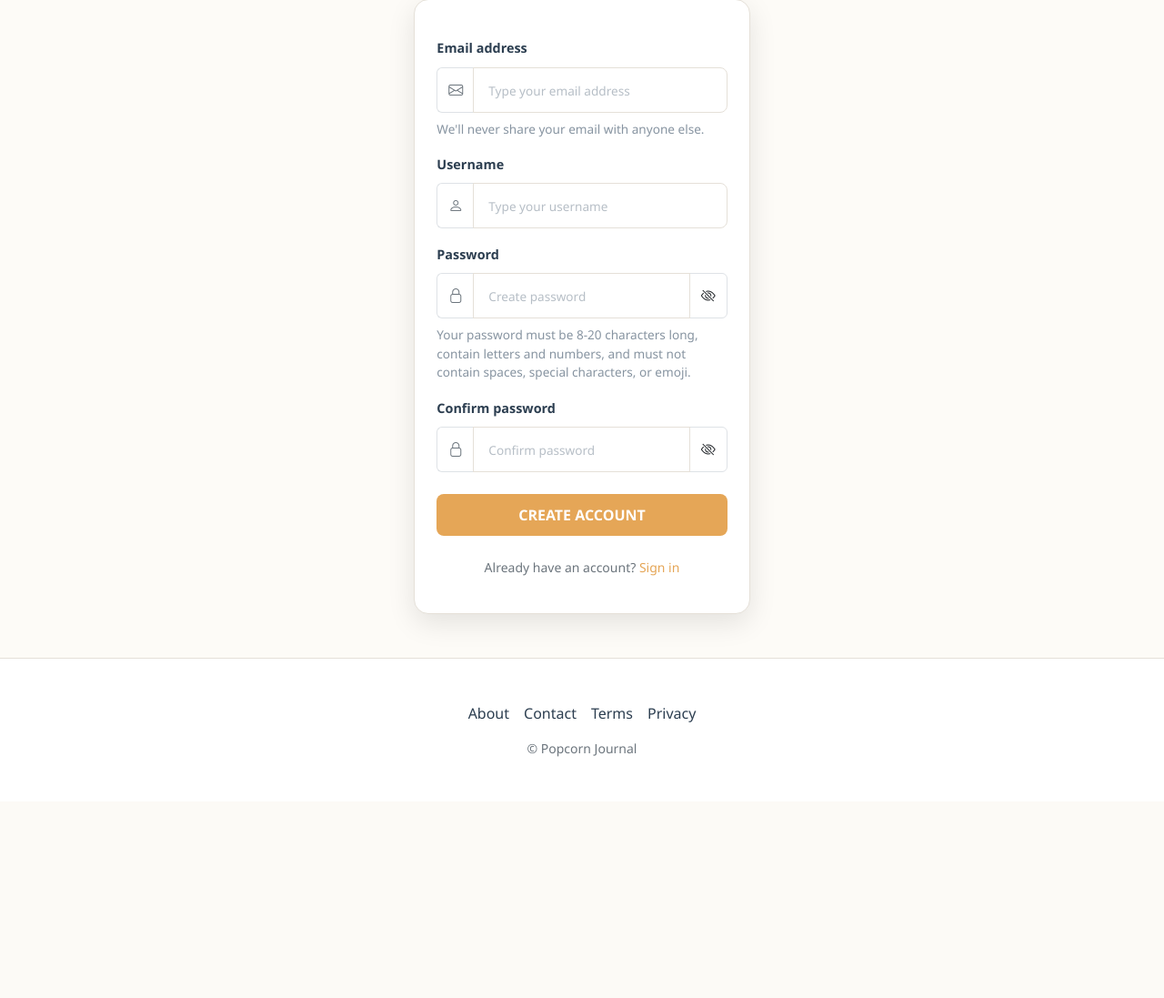
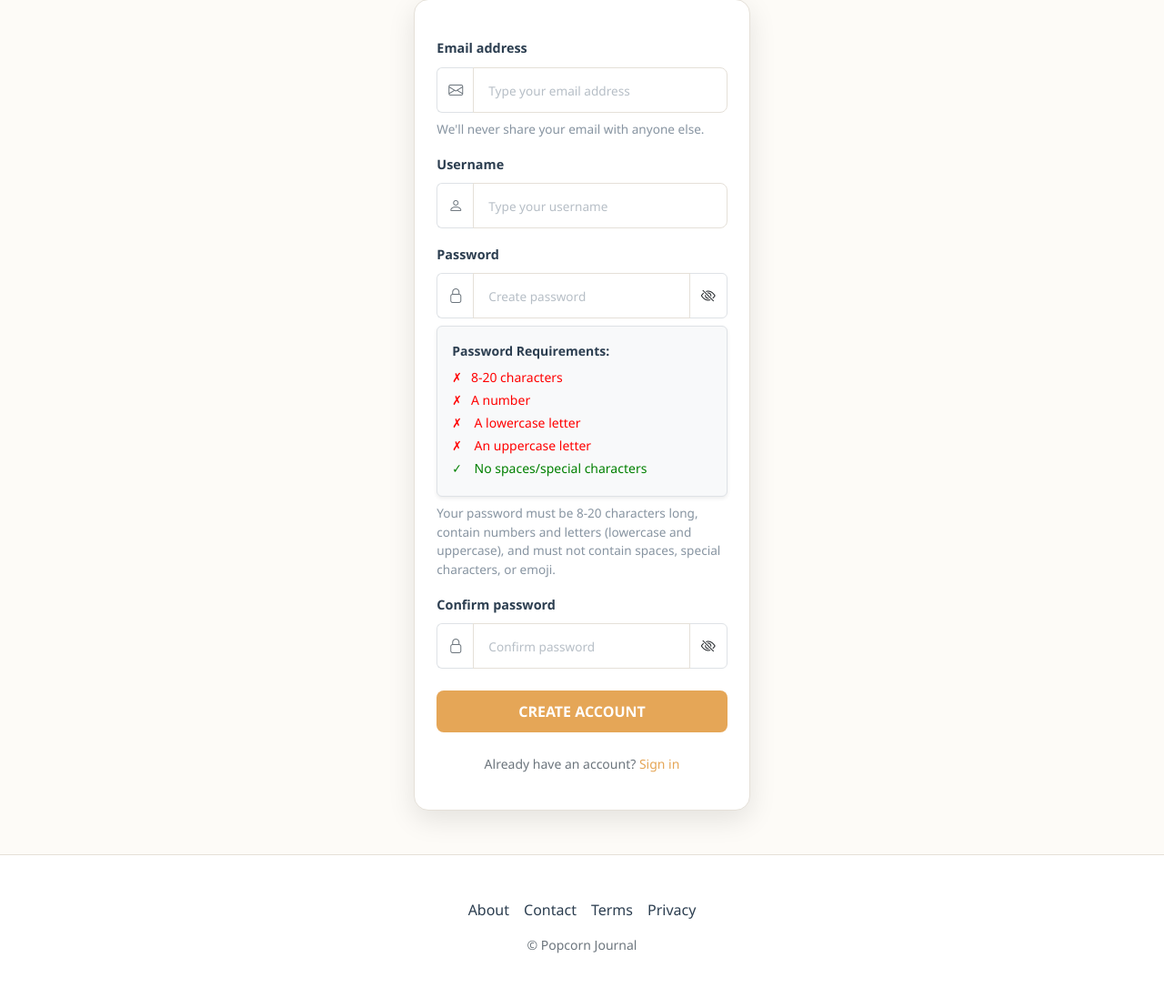
Before and after one commit to jennifernhle/CITS3403-Project, a Python web app: template app/templates/register.html in a window 1280 px wide. Shown: the part 175-1272 px from the top of the page at 91% size. Before the commit the page ends 1007 px from the top, so only its background shows below. Run offline with Jinja, Linux system fonts and the light colour scheme; the template is opened without the code that fills it, so the values that code supplies are empty.

Commit message:
feat: Implemented real-time password requirement tracking and UI feedback to ensure secure registration process, and CSS visual elements for success/error states for password validation

```diff
--- a/app/static/css/styles.css
+++ b/app/static/css/styles.css
@@ -186,3 +186,37 @@ body {
   opacity: 0.4;
   transition: opacity 0.2s ease;
 }
+
+.valid {
+  color: green;
+}
+
+.invalid {
+  color: red;
+}
+
+.valid::before {
+  /* UTF-8 Dingbats - check mark symbol */
+  content: "\2713";
+  margin-right: 10px;
+}
+
+.invalid::before {
+  /* UTF-8 Dingbats - X symbol */
+  content: "\2717";
+  margin-right: 10px;
+}
+
+#passwordError.success {
+  color: green;
+  line-height: 1.5;
+  margin-top: 0.5rem;
+  font-size: 0.85rem;
+}
+
+#passwordError.error {
+  color: red;
+  line-height: 1.5;
+  margin-top: 0.5rem;
+  font-size: 0.85rem;
+}
--- a/app/static/js/auth.js
+++ b/app/static/js/auth.js
@@ -14,3 +14,135 @@ togglePassword.forEach((button) => {
     }
   });
 });
+
+// Password requirements validation
+const passwordInput = document.getElementById("login-password");
+const messageBox = document.getElementById("password-requirements");
+
+if (passwordInput && messageBox) {
+  const lowerCase = document.getElementById("lowerCase");
+  const upperCase = document.getElementById("upperCase");
+  const number = document.getElementById("number");
+  const length = document.getElementById("length");
+  const specialCheck = document.getElementById("specialCheck");
+
+  passwordInput.onfocus = function () {
+    messageBox.style.display = "block";
+  };
+
+  passwordInput.onblur = function () {
+    messageBox.style.display = "none";
+  };
+
+  passwordInput.onkeyup = function () {
+    const lowerCaseLetters = /[a-z]/g;
+    if (passwordInput.value.match(lowerCaseLetters)) {
+      lowerCase.classList.remove("invalid");
+      lowerCase.classList.add("valid");
+    } else {
+      lowerCase.classList.remove("valid");
+      lowerCase.classList.add("invalid");
+    }
+
+    const upperCaseLetters = /[A-Z]/g;
+    if (passwordInput.value.match(upperCaseLetters)) {
+      upperCase.classList.remove("invalid");
+      upperCase.classList.add("valid");
+    } else {
+      upperCase.classList.remove("valid");
+      upperCase.classList.add("invalid");
+    }
+
+    const numbers = /[0-9]/g;
+    if (passwordInput.value.match(numbers)) {
+      number.classList.remove("invalid");
+      number.classList.add("valid");
+    } else {
+      number.classList.remove("valid");
+      number.classList.add("invalid");
+    }
+
+    if (passwordInput.value.length >= 8 && passwordInput.value.length <= 20) {
+      length.classList.remove("invalid");
+      length.classList.add("valid");
+    } else {
+      length.classList.remove("valid");
+      length.classList.add("invalid");
+    }
+
+    const forbiddenChars = /[^a-zA-Z0-9]/g;
+    if (!forbiddenChars.test(passwordInput.value)) {
+      specialCheck.classList.remove("invalid");
+      specialCheck.classList.add("valid");
+    } else {
+      specialCheck.classList.remove("valid");
+      specialCheck.classList.add("invalid");
+    }
+  };
+}
+
+// Submission validation
+function validateForm() {
+  const username = document.getElementById("username");
+  const password = document.getElementById("login-password");
+  const confirmPassword = document.getElementById("confirm-password");
+  const submitBtn = document.getElementById("submitBtn");
+  const errorElement = document.getElementById("passwordError");
+
+  let isValid = true;
+  let usernameVal = "";
+  let passwordVal = "";
+  let confirmPasswordVal = "";
+
+  if (username) {
+    usernameVal = username.value;
+  } else {
+    usernameVal = "guest";
+  }
+
+  if (password) {
+    passwordVal = password.value;
+  }
+
+  if (confirmPassword) {
+    confirmPasswordVal = confirmPassword.value;
+  }
+
+  if (!username || !password) {
+    isValid = false;
+  }
+
+  if (confirmPassword) {
+    if (confirmPasswordVal.length > 0) {
+      if (passwordVal != confirmPasswordVal) {
+        errorElement.textContent = "Passwords do not match";
+        errorElement.classList.remove("success");
+        errorElement.classList.add("error");
+        isValid = false;
+      } else {
+        errorElement.textContent = "Passwords match";
+        errorElement.classList.remove("error");
+        errorElement.classList.add("success");
+      }
+    } else {
+      errorElement.textContent = "";
+      isValid = false;
+    }
+  }
+  if (submitBtn) {
+    if (isValid) {
+      submitBtn.classList.add("enabled");
+      submitBtn.disabled = false;
+    } else {
+      submitBtn.classList.remove("enabled");
+      submitBtn.disabled = true;
+    }
+  }
+}
+
+const authForm =
+  document.getElementById("registration-form") ||
+  document.getElementById("login-form");
+if (authForm) {
+  authForm.addEventListener("input", validateForm);
+}
--- a/app/templates/register.html
+++ b/app/templates/register.html
@@ -82,6 +82,7 @@
                   id="login-email"
                   aria-describedby="emailHelp"
                   placeholder="Type your email address"
+                  required
                 />
               </div>
               <div id="emailHelp" class="form-text">
@@ -101,6 +102,7 @@
                   class="form-control"
                   id="username"
                   placeholder="Type your username"
+                  required
                 />
               </div>
             </div>
@@ -118,15 +120,35 @@
                   id="login-password"
                   aria-describedby="passwordHelpBlock"
                   placeholder="Create password"
+                  required
                 />
                 <span class="input-group-text bg-white toggle-password">
                   <i class="bi bi-eye-slash"></i>
                 </span>
               </div>
+              <div
+                id="password-requirements"
+                class="p-3 mt-2 border rounded bg-light shadow-sm"
+              >
+                <p class="fw-bold mb-2 small">Password Requirements:</p>
+                <ul class="list-unstyled mb-0 small">
+                  <li id="length" class="invalid mb-1">8-20 characters</li>
+                  <li id="number" class="invalid mb-1">A number</li>
+                  <li id="lowerCase" class="invalid mb-1">
+                    A lowercase letter
+                  </li>
+                  <li id="upperCase" class="invalid mb-1">
+                    An uppercase letter
+                  </li>
+                  <li id="specialCheck" class="valid mb-1">
+                    No spaces/special characters
+                  </li>
+                </ul>
+              </div>
               <div id="passwordHelpBlock" class="form-text">
-                Your password must be 8-20 characters long, contain letters and
-                numbers, and must not contain spaces, special characters, or
-                emoji.
+                Your password must be 8-20 characters long, contain numbers and
+                letters (lowercase and uppercase), and must not contain spaces,
+                special characters, or emoji.
               </div>
             </div>
 
@@ -144,16 +166,24 @@
                   class="form-control"
                   id="confirm-password"
                   placeholder="Confirm password"
+                  required
                 />
                 <span class="input-group-text bg-white toggle-password">
                   <i class="bi bi-eye-slash"></i>
                 </span>
               </div>
+              <div id="passwordError" class="small mt-1"></div>
             </div>
 
             <!-- Create account button -->
             <div class="d-grid gap-2 mt-4">
-              <button type="submit" class="btn btn-main">CREATE ACCOUNT</button>
+              <button
+                type="submit"
+                class="btn btn-main submit-btn"
+                id="submitBtn"
+              >
+                CREATE ACCOUNT
+              </button>
             </div>
 
             <!-- Already have an account? -->
```
Also changed, not shown: app/templates/login.html (+11 -3 lines).
